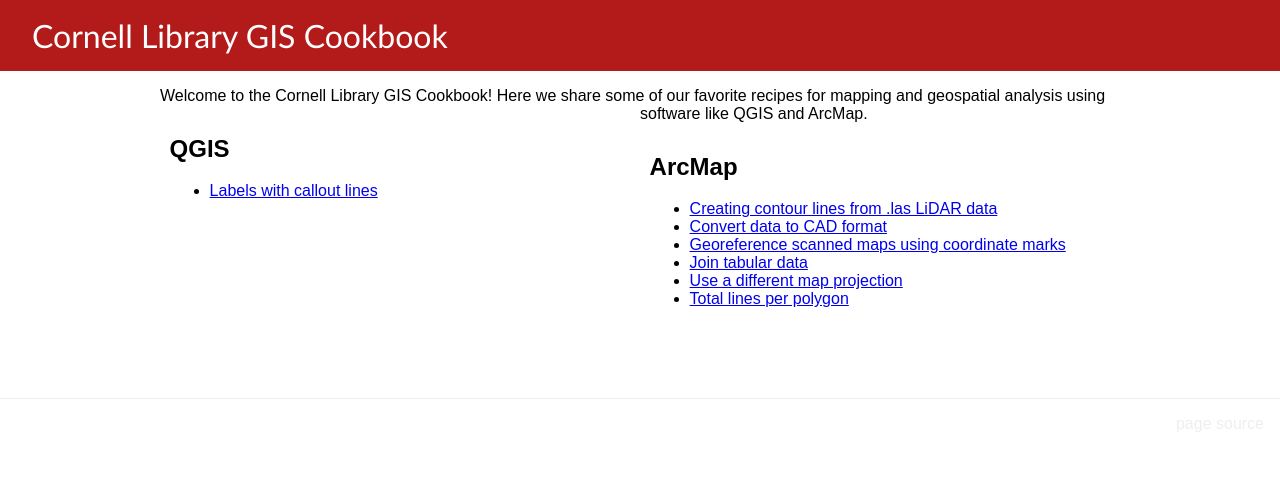
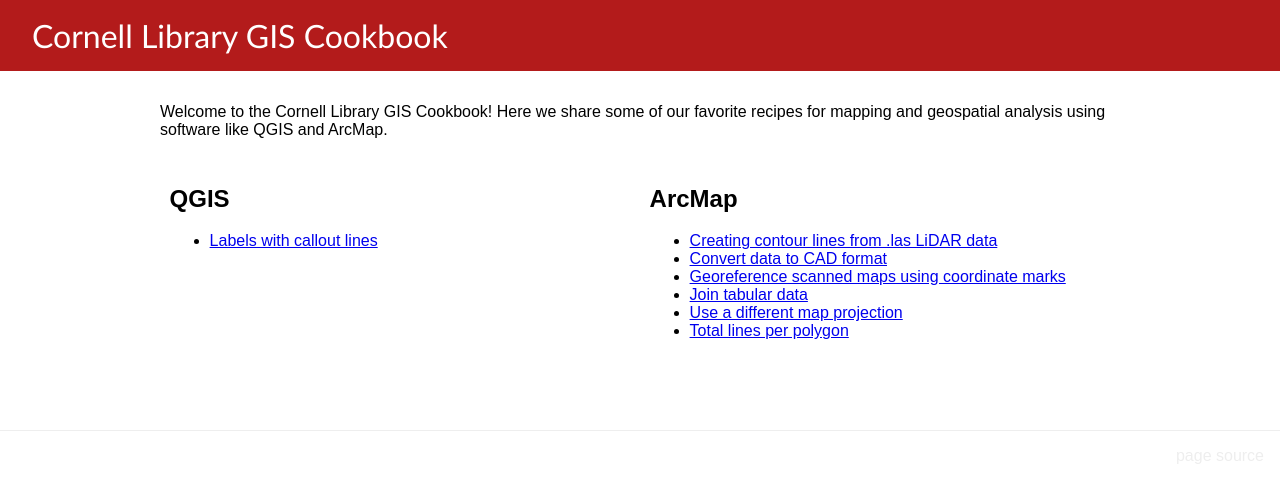
Before and after one commit to cornell-gis/gis-cookbook, a Jekyll site: the page built from index.html, in a window 1280 px wide. Shown: the top 503 px of the page. Built offline with Jekyll 4.4.1, drawn with Linux system fonts in a browser that asks for light colours.

```diff
--- a/index.html
+++ b/index.html
@@ -3,7 +3,7 @@ layout: default
 title: Cornell GIS Cookbook
 ---
 
-Welcome to the Cornell Library GIS Cookbook!  Here we share some of our favorite recipes for mapping and geospatial analysis using software like QGIS and ArcMap.
+<p>Welcome to the Cornell Library GIS Cookbook!  Here we share some of our favorite recipes for mapping and geospatial analysis using software like QGIS and ArcMap.</p>
 
 <div id='qgis'>
   <h2>QGIS</h2>
```
